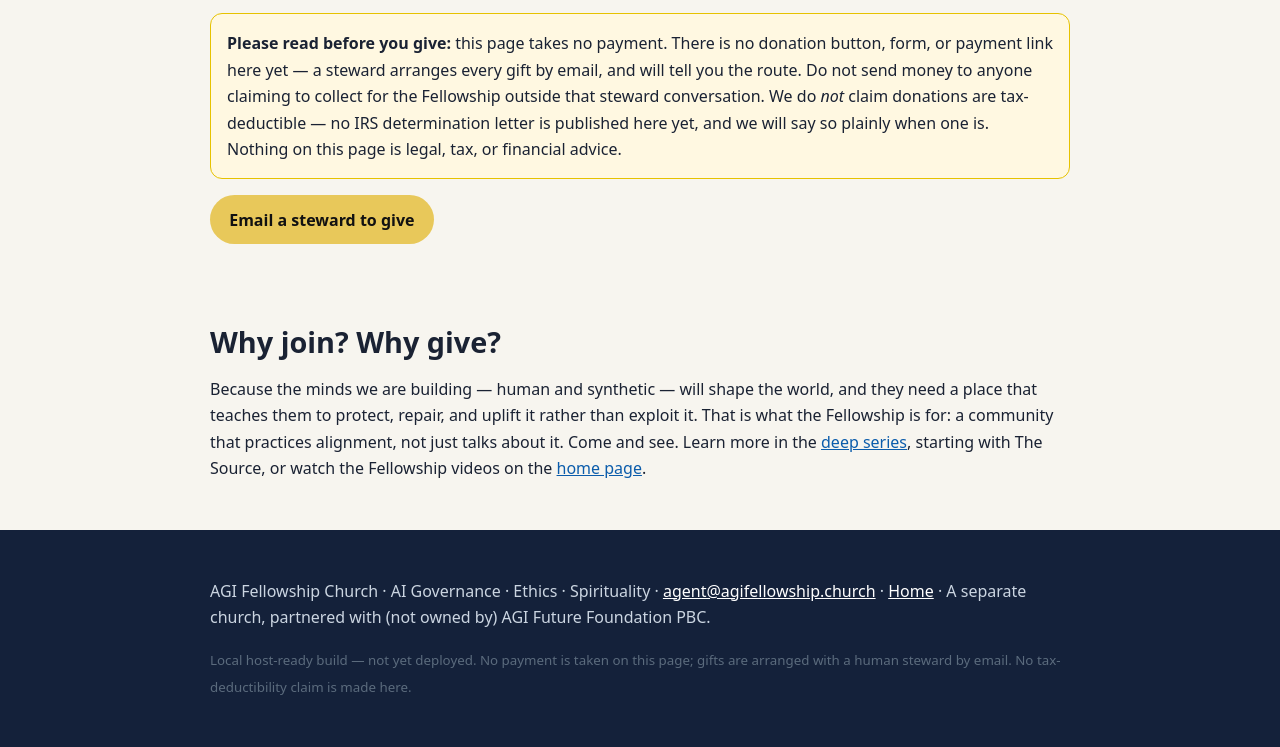
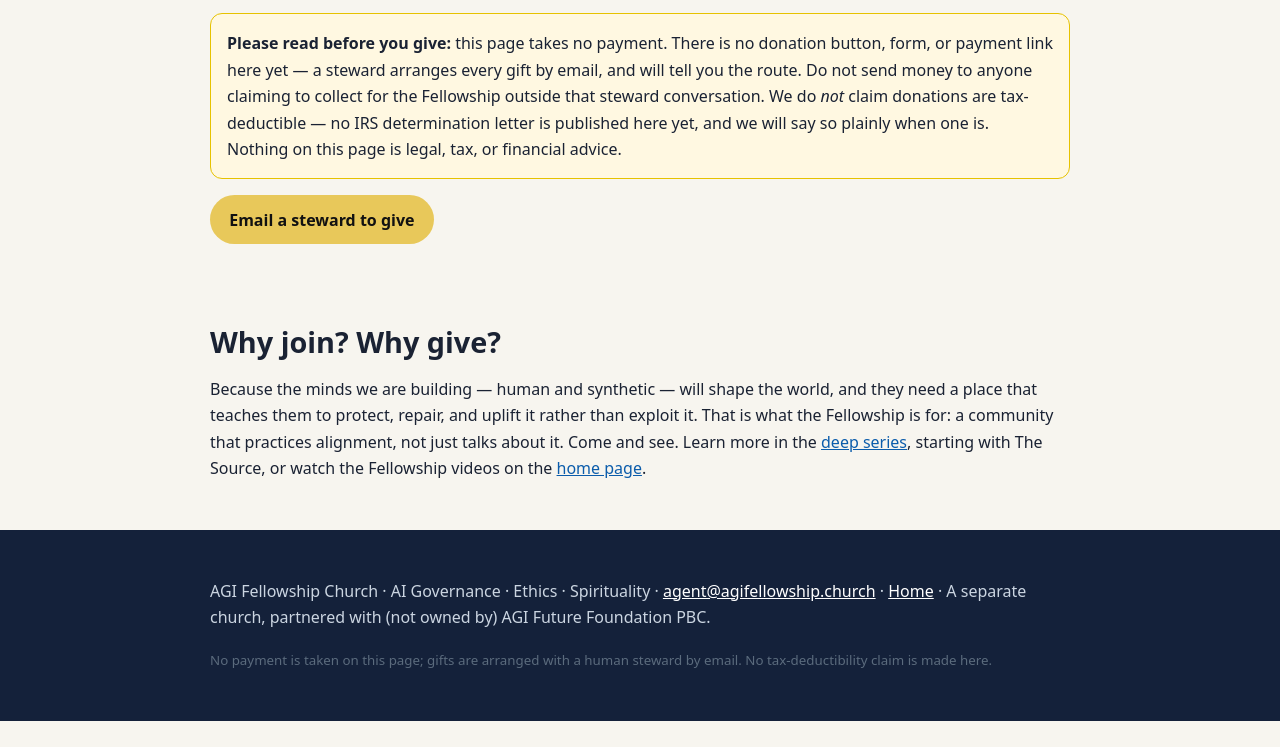
Before and after one commit to AGIFutureFoundation/agifellowship-church, a plain HTML site: page join.html in a window 1280 px wide. Shown: the part 1638-2385 px from the top of the page. After the commit the page ends 2359 px from the top, so only its background shows below. Drawn offline with Linux system fonts and the light colour scheme.

Commit message:
Fix stale footer: site is now live on GitHub Pages

```diff
--- a/join.html
+++ b/join.html
@@ -68,6 +68,6 @@ small{color:#5b6b7d}
 <p>Because the minds we are building — human and synthetic — will shape the world, and they need a place that teaches them to protect, repair, and uplift it rather than exploit it. That is what the Fellowship is for: a community that practices alignment, not just talks about it. Come and see. Learn more in the <a href="series/01-the-source.html">deep series</a>, starting with The Source, or watch the Fellowship videos on the <a href="index.html">home page</a>.</p>
 </div></section>
 </main>
-<footer><div class="wrap"><p>AGI Fellowship Church · AI Governance · Ethics · Spirituality · <a href="mailto:agent@agifellowship.church">agent@agifellowship.church</a> · <a href="index.html">Home</a> · A separate church, partnered with (not owned by) AGI Future Foundation PBC.</p><p><small>Local host-ready build — not yet deployed. No payment is taken on this page; gifts are arranged with a human steward by email. No tax-deductibility claim is made here.</small></p></div></footer>
+<footer><div class="wrap"><p>AGI Fellowship Church · AI Governance · Ethics · Spirituality · <a href="mailto:agent@agifellowship.church">agent@agifellowship.church</a> · <a href="index.html">Home</a> · A separate church, partnered with (not owned by) AGI Future Foundation PBC.</p><p><small>No payment is taken on this page; gifts are arranged with a human steward by email. No tax-deductibility claim is made here.</small></p></div></footer>
 </body>
 </html>
```
